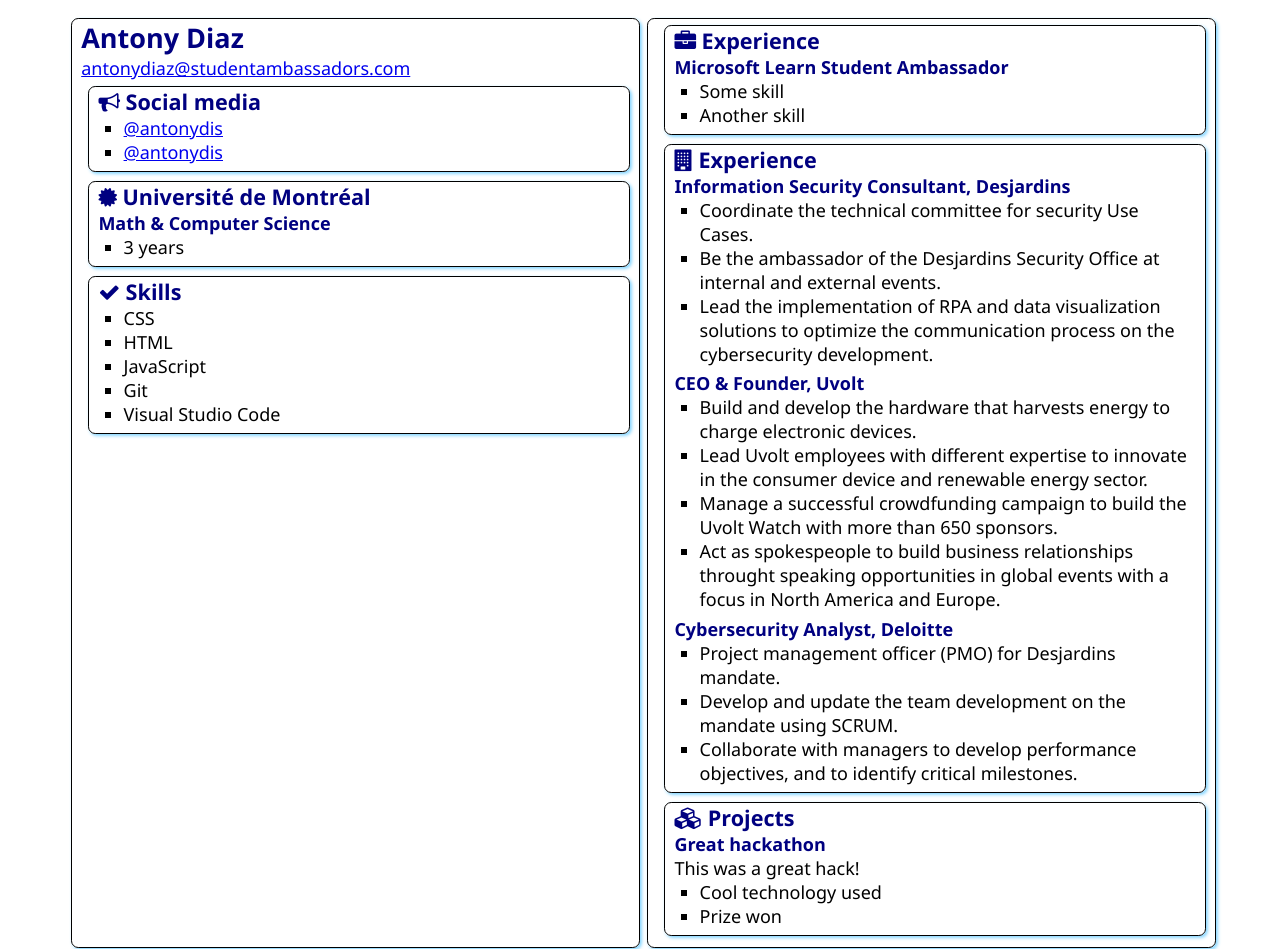
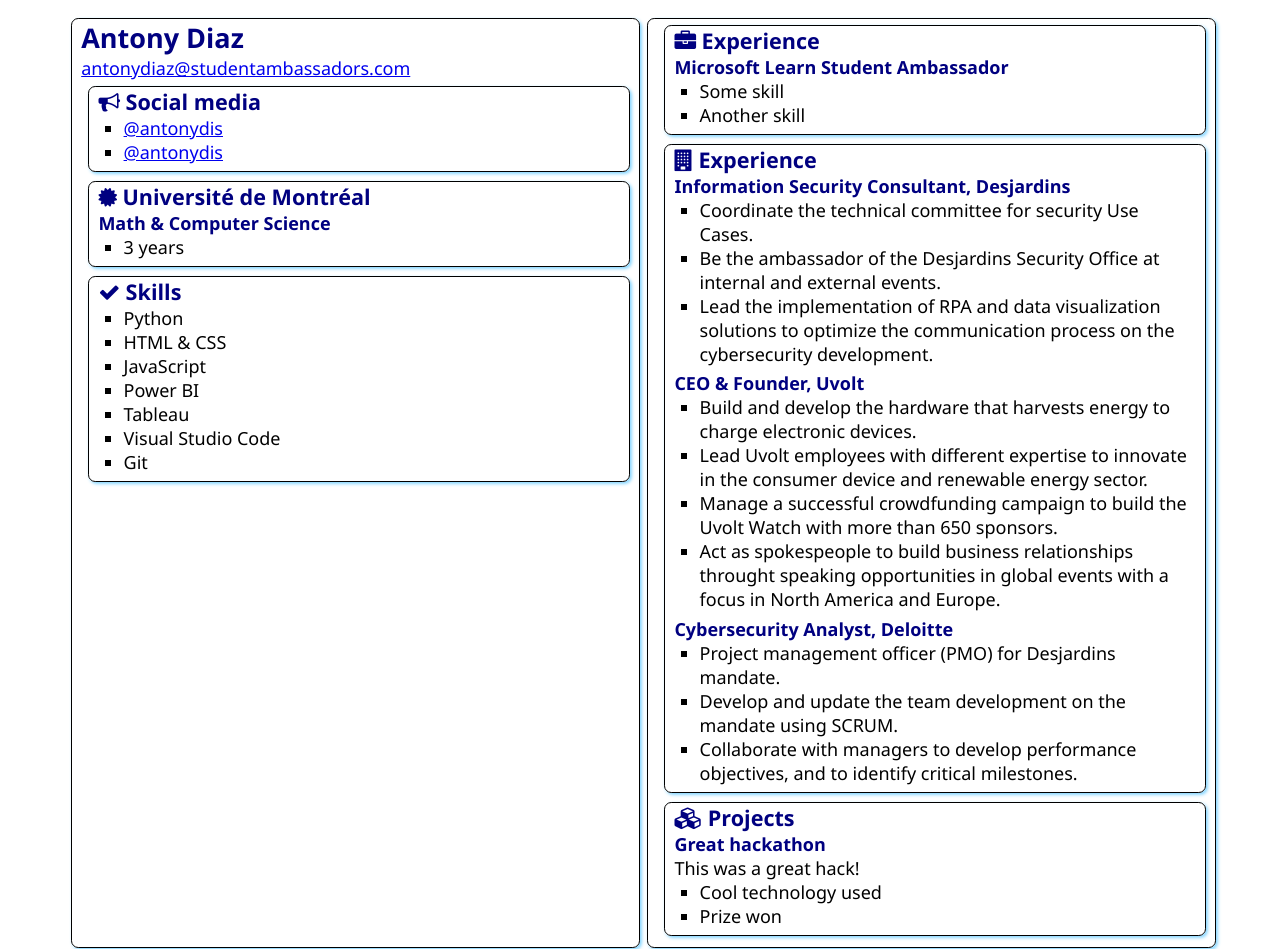
Before and after one commit to andirona1/SATechnicalOnboarding, a plain HTML site: page src/index.html in a window 1280 px wide. Shown: the top 949 px of the page. Drawn offline with Linux system fonts and the light colour scheme.

Commit message:
Update index.html
Added Skills.

```diff
--- a/src/index.html
+++ b/src/index.html
@@ -45,11 +45,13 @@
                     Skills
                 </h2>
                 <ul>
-                    <li>CSS</li>
-                    <li>HTML</li>
+                    <li>Python</li>
+                    <li>HTML & CSS</li>
                     <li>JavaScript</li>
+                    <li>Power BI</li>
+                    <li>Tableau</li>
+                    <li>Visual Studio Code</li>
                     <li>Git</li>
-                    <li>Visual Studio Code</li>
                 </ul>
             </section>
         </article>
```
